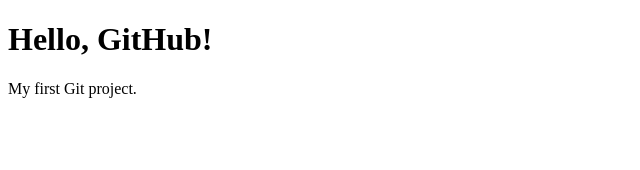
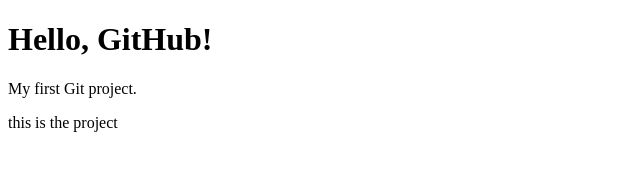
Before and after one commit to reddy610/git-practice, a plain HTML site: page index.html in a window 1280 px wide. Shown: the whole page, without its empty margins (0-640 px from the left). Drawn offline with Linux system fonts and the light colour scheme.

Commit message:
Add index.html

```diff
--- a/index.html
+++ b/index.html
@@ -7,5 +7,6 @@
 <body>
     <h1>Hello, GitHub!</h1>
     <p>My first Git project.</p>
+	<p> this is the project</p>
 </body>
 </html>
```
